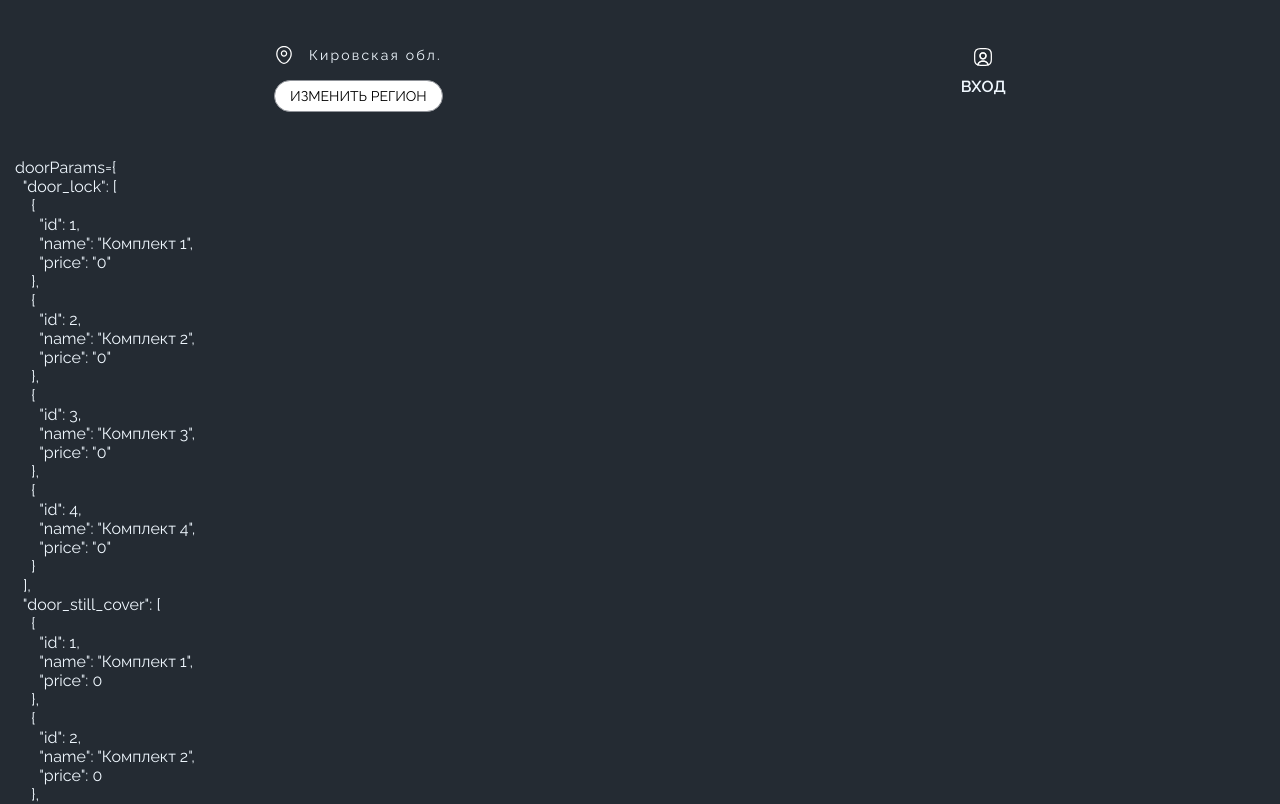
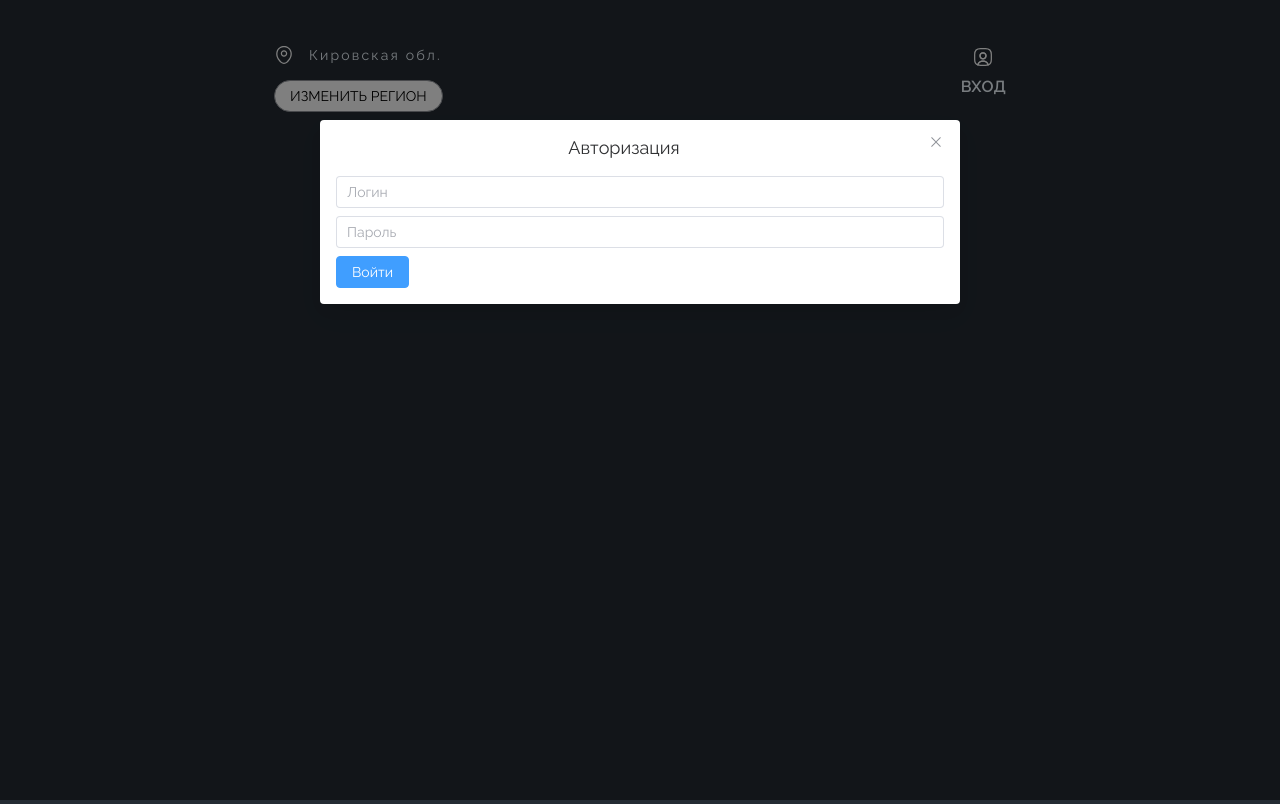
Before and after one commit to klyukinaxen/doors-project, a Vue app: page / in a window 1280 px wide. Shown: the top 804 px of the page. Built offline with nearby package versions, Linux system fonts and the light colour scheme.

Commit message:
feat: auth

```diff
--- a/package.json
+++ b/package.json
@@ -11,6 +11,7 @@
     "dependencies": {
         "axios": "^1.5.0",
         "element-plus": "^2.3.10",
+        "jwt-decode": "^3.1.2",
         "pinia": "^2.1.6",
         "sass": "^1.66.1",
         "scss": "^0.2.4",
--- a/src/App.vue
+++ b/src/App.vue
@@ -1,15 +1,64 @@
 <script setup>
+import { ref } from 'vue'
+import { ElDialog, ElButton, ElInput } from 'element-plus'
+
 import Header from './components/Header.vue'
+import Calculator from './components/Calculator.vue'
 
-import Calculator from './components/Calculator.vue'
+import { useAuthStore } from './stores/auth'
+import { useCalculatorStore } from './stores/calculator'
+
+const authStore = useAuthStore()
+const calculatorStore = useCalculatorStore()
+
+const login = ref('')
+const password = ref('')
+
+function signInHandler() {
+    authStore.signIn({ login: login.value, password: password.value })
+}
+
+console.log('accessTokenDecode', authStore.accessTokenDecode)
 </script>
 
 <template>
-    <div class="d-flex flex-column mx-15">
-        <Header />
+    <Suspense>
+        <div class="d-flex flex-column mx-15">
+            <Header />
 
-        <Suspense>
             <Calculator />
-        </Suspense>
-    </div>
+
+            <ElDialog
+                v-model="authStore.signInModalVisible"
+                title="Авторизация"
+                center
+            >
+                <!--
+                    "login": "test"
+                    "password": "123456"
+                -->
+                <form @submit.prevent="signInHandler">
+                    <ElInput
+                        v-model="login"
+                        placeholder="Логин"
+                        class="mb-8"
+                        name="login"
+                    />
+                    <ElInput
+                        v-model="password"
+                        placeholder="Пароль"
+                        class="mb-8"
+                        name="password"
+                    />
+
+                    <ElButton
+                        type="primary"
+                        native-type="submit"
+                    >
+                        Войти
+                    </ElButton>
+                </form>
+            </ElDialog>
+        </div>
+    </Suspense>
 </template>
--- /dev/null
+++ b/src/api/instance.js
@@ -0,0 +1,11 @@
+import axios from 'axios'
+
+import { apiUrl } from '../config/api'
+
+const apiInstance = axios.create({ baseURL: apiUrl })
+apiInstance.interceptors.request.use((config) => {
+    config.headers.Authorization = `Bearer ${localStorage.getItem('accessToken')}`
+    return config
+})
+
+export { apiInstance }
--- a/src/components/Calculator.vue
+++ b/src/components/Calculator.vue
@@ -1,8 +1,5 @@
 <template>
-    <div>
-        <pre>doorParams={{ calculatorStore.doorParams }}</pre>
-    </div>
-
+    <div v-if="calculatorStore.doorParams">
         <span class="upper-case fw-600 fs-25 ls-3 my-30 text-center"> конфигуратор дверей </span>
 
         <div class="d-flex flex-column">
@@ -174,7 +171,9 @@
 
                     <ElButton class="button-door">Терморазрыв</ElButton>
 
-                <span class="fs-14 ls-2 mw-250 fw-300"> Конструкция, которая предназначена для проёмов, которые граничат с улицей. </span>
+                    <span class="fs-14 ls-2 mw-250 fw-300">
+                        Конструкция, которая предназначена для проёмов, которые граничат с улицей.
+                    </span>
                 </div>
             </div>
 
@@ -283,13 +282,15 @@
             </div>
             <span class="upper-case fs-16 ls-2 my-45"> предварительная стоимость: </span>
         </div>
+    </div>
 </template>
 
 <script setup>
 import { useCalculatorStore } from '../stores/calculator'
 import { ElButton, ElRadioGroup, ElRadio, ElSlider, ElOption, ElSelect, ElInput, ElCheckbox } from 'element-plus'
-import { ref } from 'vue'
+import { ref, watch } from 'vue'
 import data from '../stores/data.json'
+import { useAuthStore } from '../stores/auth'
 
 const radio1 = ref('1')
 
@@ -301,9 +302,18 @@ const value2 = ref(100)
 const freza = ref('')
 
 const checked = ref([false, false, false, false, false, false, false, false, false, false])
+
+const authStore = useAuthStore()
 const calculatorStore = useCalculatorStore()
 await calculatorStore.recieveDoorParams()
 console.log('data', calculatorStore.doorParams)
+
+watch(
+    () => authStore.accessToken,
+    () => {
+        calculatorStore.recieveDoorParams()
+    }
+)
 </script>
 
 <style scoped lang="scss">
--- /dev/null
+++ b/src/config/api.js
@@ -0,0 +1 @@
+export const apiUrl = 'http://96ea8c7bcb1c.vps.myjino.ru:49397'
--- a/src/main.js
+++ b/src/main.js
@@ -3,10 +3,23 @@ import './assets/main.scss'
 import { createApp } from 'vue'
 import { createPinia } from 'pinia'
 import App from './App.vue'
+import { useAuthStore } from './stores/auth'
+
 import 'element-plus/dist/index.css'
 
 const app = createApp(App)
+const pinia = createPinia()
 
-app.use(createPinia())
+app.use(pinia)
+
+const authStore = useAuthStore(pinia)
+
+const accessToken = localStorage.getItem('accessToken')
+console.log({ accessToken })
+if (accessToken) {
+    authStore.accessToken = accessToken
+} else {
+    authStore.signInModalVisible = true
+}
 
 app.mount('#app')
--- /dev/null
+++ b/src/stores/auth.js
@@ -0,0 +1,37 @@
+import { ref, computed } from 'vue'
+import { defineStore } from 'pinia'
+import jwtDecode from 'jwt-decode'
+
+import { apiInstance } from '../api/instance'
+
+export const useAuthStore = defineStore('auth', () => {
+    const signInModalVisible = ref(false)
+    const accessToken = ref('')
+
+    const accessTokenDecode = computed(() => {
+        if (!accessToken.value) {
+            return undefined
+        }
+
+        return jwtDecode(accessToken.value)
+    })
+
+    async function signIn({ login, password }) {
+        const response = await apiInstance
+            .post('/auth/sign-in', {
+                login,
+                password
+            })
+            .catch(console.log)
+        const accessToken = response?.data.message.AccessToken
+        if (accessToken) {
+            this.accessToken = accessToken
+
+            localStorage.setItem('accessToken', accessToken)
+
+            this.signInModalVisible = false
+        }
+    }
+
+    return { accessToken, signInModalVisible, accessTokenDecode, signIn }
+})
--- a/src/stores/calculator.js
+++ b/src/stores/calculator.js
@@ -1,12 +1,44 @@
 import { ref } from 'vue'
 import { defineStore } from 'pinia'
+import { apiInstance } from '../api/instance'
+import { useAuthStore } from './auth'
+
+/**
+ * st_config
+ * stbr_config
+ * tr_config
+ */
+const doorConstructions = [
+    {
+        id: 'st',
+        name: 'Стандарт',
+        description: `Стандартная конструкция на двух «шарикоподшипниковых» петлях, без возможности установить МДФ панель снаружи.\n\n- Толщина листа 2мм\n- 2 контура уплотнения`
+    },
+    {
+        id: 'stbr',
+        name: 'Петли барк',
+        description: `Усовершенствованная конструкция на двух петлях «Барк» с возможностью выбора расширенных характеристик.\n\n- толщина листа 2мм\n- 2 контура уплотнения\n- есть возможность установить панель снаружи`
+    },
+    { id: 'tr', name: 'Терморазрыв', description: `Конструкция, которая предназначена для проёмов, которые граничат с улицей.` }
+]
 
 export const useCalculatorStore = defineStore('calculator', () => {
+    const authStore = useAuthStore()
+
     const doorParams = ref(null)
 
     async function recieveDoorParams() {
-        doorParams.value = (await import('./doorParams.json')).default
+        if (!authStore.accessToken) {
+            return
+        }
+
+        const response = await apiInstance.get('/door/params').catch(console.log)
+        const message = response?.data.message
+        console.log('doorParams', message)
+        if (message) {
+            doorParams.value = message
+        }
     }
 
-    return { doorParams, recieveDoorParams }
+    return { doorConstructions, doorParams, recieveDoorParams }
 })
```
Also changed, not shown: 1 other file (tests, documents, lock files or other folders). Lines whose indentation alone changed are shown as unchanged.
